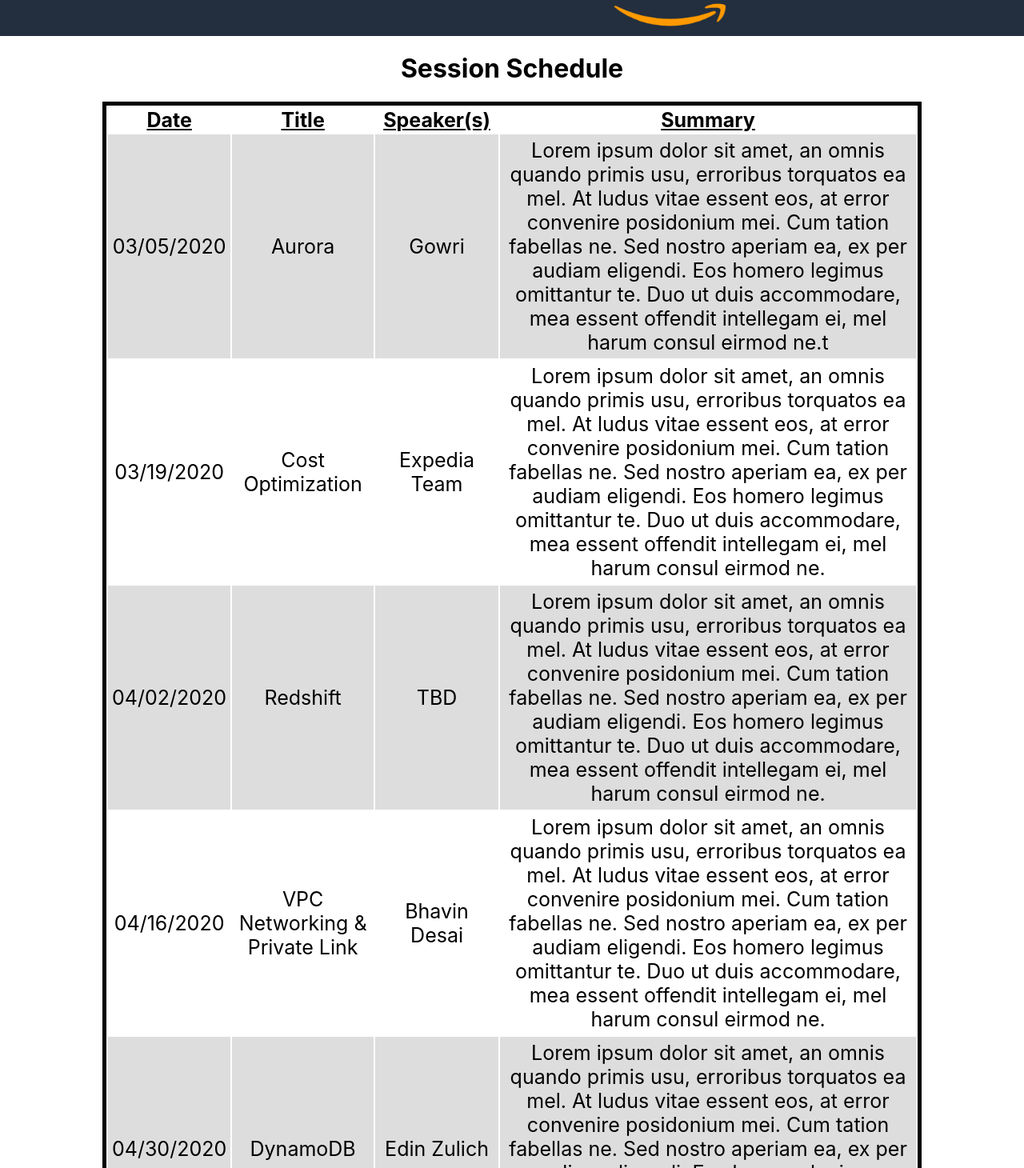
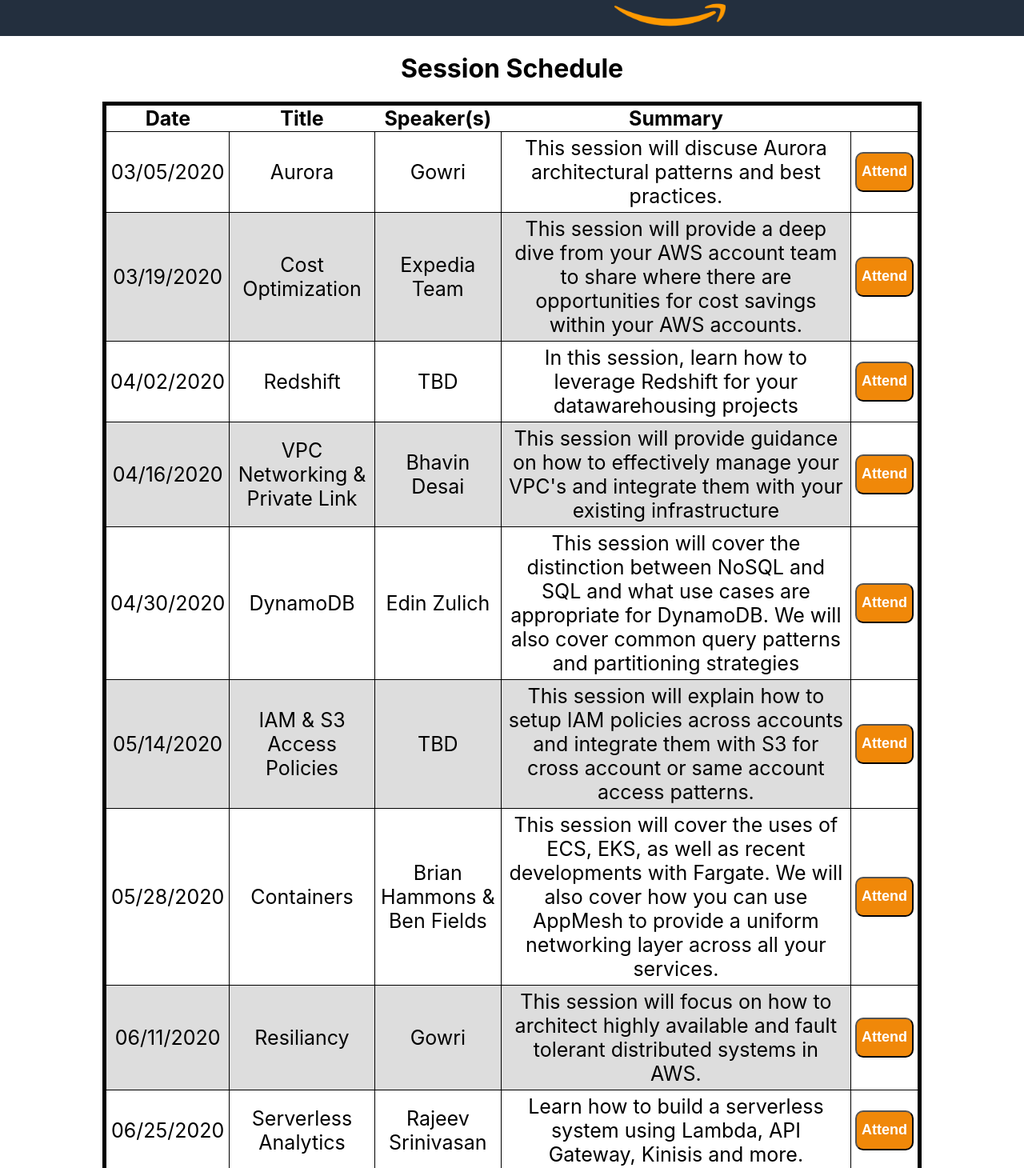
Before and after one commit to BenFields22/learnwithaws, a React (Create React App) app in the folder frontend/: page / in a window 1280 px wide. Shown: the part 70-1530 px from the top of the page at 80% size. Built offline with nearby package versions, Linux system fonts and the light colour scheme.

Commit message:
added attend functionality to site

```diff
--- a/frontend/src/App.css
+++ b/frontend/src/App.css
@@ -1,7 +1,7 @@
 
 .App{
   width: 100vw;
-  height: 100vh;
+  height: 100%;
   min-width:700px;
 }
 
@@ -36,7 +36,6 @@
 .main{
   text-align: center;
   height:89%;
-  color:purple;
 }
 
 table{
@@ -45,21 +44,44 @@
   margin-right: auto;
   text-align: center;
   width:80%;
-
+  border-collapse: collapse;
   font-size: 25px;
   border:5px solid black;
   margin-bottom:10px;
 }
 
 th{
-  text-decoration: underline;
+  text-decoration: none;
 }
 
 td{
   padding:5px;
+  margin:0;
+  border:1px solid black;
 }
 
-tr:nth-child(even) {background-color: #dddddd;}
+tr:nth-child(even) {
+  background-color: #dddddd;
+}
+
+.attendButtonColumn{
+  background-color: white;
+}
+
+.attendButton{
+  background-color: #f08809;
+  color:white;
+  font-weight: bold;
+  border-radius: 10px;
+  font-size: 18px;
+  height:50px;
+  width:100%;
+  cursor: pointer;
+}
+
+.attendButton:hover{
+
+}
 
 h2{
   text-align: center;
@@ -72,3 +94,44 @@
   text-align: center;
 
 }
+
+.MessageBackground{
+  min-width:700px;
+  top:0;
+  position: fixed;
+  width:100vw;
+  height:100%;
+  background-color: rgba(46, 44, 44, 0.4);
+}
+
+.MessageBackground .MessageBox{
+  min-width: 320px;
+  min-height: 170px;
+  position: absolute;
+  background-color: rgb(253, 253, 253);
+  width:25%;
+  height:15%;
+  border-radius: 20px;
+  text-align: center;
+  top:35%;
+  left:37%;
+  border: 1px solid black;
+}
+
+.messageText{
+  position: relative;
+  top:33%;
+  font-size: 20px;
+}
+
+.promptButton{
+  position: relative;
+  text-align: center;
+  top:45%;
+  background-color: #f08809;
+  color:white;
+  font-weight: bold;
+  border-radius: 5px;
+  height:30px;
+  cursor: pointer;
+}
--- a/frontend/src/App.js
+++ b/frontend/src/App.js
@@ -2,35 +2,136 @@
 import './App.css';
 import Title from './Title.PNG'
 
-function App() {
-  return (
-    <div className="App">
+
+
+class App extends React.Component {
+  state = {
+    showPrompt:"none",
+    message:"Thank you. Your attendance has been recorded."
+
+  };
+  handleDrawerOpen = () => {
+    this.setState({ open: true });
+  };
+
+  handleDrawerClose = () => {
+    this.setState({ open: false });
+  };
+
+  componentDidMount() {
+
+  }
+
+  addAttendance = (title,id) => {
+    this.showPrompt();
+  }
+
+  showPrompt = () => {
+    this.setState({showPrompt:"block"});
+  }
+  hidePrompt = () => {
+    this.setState({showPrompt:"none"});
+  }
+
+  render() {
+
+    return (
+      <div className="App">
       <div className="Title">
         <div className="banner">
             <img alt="AWS Logo" src={Title}/>
         </div>
 
       </div>
-      <div classname="main">
+      <div className="main">
         <h1>Session Schedule</h1>
         <table>
-          <tr><th>Date</th><th>Title</th><th>Speaker(s)</th><th>Summary</th></tr>
-          <tr><td>03/05/2020</td><td>Aurora</td><td>Gowri</td><td>Lorem ipsum dolor sit amet, an omnis quando primis usu, erroribus torquatos ea mel. At ludus vitae essent eos, at error convenire posidonium mei. Cum tation fabellas ne. Sed nostro aperiam ea, ex per audiam eligendi. Eos homero legimus omittantur te. Duo ut duis accommodare, mea essent offendit intellegam ei, mel harum consul eirmod ne.t</td></tr>
-          <tr><td>03/19/2020</td><td>Cost Optimization</td><td>Expedia Team</td><td>Lorem ipsum dolor sit amet, an omnis quando primis usu, erroribus torquatos ea mel. At ludus vitae essent eos, at error convenire posidonium mei. Cum tation fabellas ne. Sed nostro aperiam ea, ex per audiam eligendi. Eos homero legimus omittantur te. Duo ut duis accommodare, mea essent offendit intellegam ei, mel harum consul eirmod ne.</td></tr>
-          <tr><td>04/02/2020</td><td>Redshift</td><td>TBD</td><td>Lorem ipsum dolor sit amet, an omnis quando primis usu, erroribus torquatos ea mel. At ludus vitae essent eos, at error convenire posidonium mei. Cum tation fabellas ne. Sed nostro aperiam ea, ex per audiam eligendi. Eos homero legimus omittantur te. Duo ut duis accommodare, mea essent offendit intellegam ei, mel harum consul eirmod ne.</td></tr>
-          <tr><td>04/16/2020</td><td>VPC Networking & Private Link</td><td>Bhavin Desai</td><td>Lorem ipsum dolor sit amet, an omnis quando primis usu, erroribus torquatos ea mel. At ludus vitae essent eos, at error convenire posidonium mei. Cum tation fabellas ne. Sed nostro aperiam ea, ex per audiam eligendi. Eos homero legimus omittantur te. Duo ut duis accommodare, mea essent offendit intellegam ei, mel harum consul eirmod ne.</td></tr>
-          <tr><td>04/30/2020</td><td>DynamoDB</td><td>Edin Zulich</td><td>Lorem ipsum dolor sit amet, an omnis quando primis usu, erroribus torquatos ea mel. At ludus vitae essent eos, at error convenire posidonium mei. Cum tation fabellas ne. Sed nostro aperiam ea, ex per audiam eligendi. Eos homero legimus omittantur te. Duo ut duis accommodare, mea essent offendit intellegam ei, mel harum consul eirmod ne.</td></tr>
-          <tr><td>05/14/2020</td><td>IAM & S3 Access Policies</td><td>TBD</td><td>Lorem ipsum dolor sit amet, an omnis quando primis usu, erroribus torquatos ea mel. At ludus vitae essent eos, at error convenire posidonium mei. Cum tation fabellas ne. Sed nostro aperiam ea, ex per audiam eligendi. Eos homero legimus omittantur te. Duo ut duis accommodare, mea essent offendit intellegam ei, mel harum consul eirmod ne.</td></tr>
-          <tr><td>05/28/2020</td><td>Containers</td><td>Brian Hammons & Ben Fields</td><td>Lorem ipsum dolor sit amet, an omnis quando primis usu, erroribus torquatos ea mel. At ludus vitae essent eos, at error convenire posidonium mei. Cum tation fabellas ne. Sed nostro aperiam ea, ex per audiam eligendi. Eos homero legimus omittantur te. Duo ut duis accommodare, mea essent offendit intellegam ei, mel harum consul eirmod ne.</td></tr>
-          <tr><td>06/11/2020</td><td>Resiliancy</td><td>Gowri</td><td>Lorem ipsum dolor sit amet, an omnis quando primis usu, erroribus torquatos ea mel. At ludus vitae essent eos, at error convenire posidonium mei. Cum tation fabellas ne. Sed nostro aperiam ea, ex per audiam eligendi. Eos homero legimus omittantur te. Duo ut duis accommodare, mea essent offendit intellegam ei, mel harum consul eirmod ne.</td></tr>
-          <tr><td>06/25/2020</td><td>Serverless Analytics</td><td>Rajeev Srinivasan</td><td>Lorem ipsum dolor sit amet, an omnis quando primis usu, erroribus torquatos ea mel. At ludus vitae essent eos, at error convenire posidonium mei. Cum tation fabellas ne. Sed nostro aperiam ea, ex per audiam eligendi. Eos homero legimus omittantur te. Duo ut duis accommodare, mea essent offendit intellegam ei, mel harum consul eirmod ne.</td></tr>
+          <thead>
+            <tr><th>Date</th><th>Title</th><th>Speaker(s)</th><th>Summary</th><th></th></tr>
+          </thead>
+          <tbody>
+          <tr className="row">
+            <td>03/05/2020</td>
+            <td>Aurora</td>
+            <td>Gowri</td>
+            <td>This session will discuse Aurora architectural patterns and best practices.</td>
+            <td className="attendButtonColumn"><button className="attendButton" onClick = {()=>{this.addAttendance("Aurora",1)}}>Attend</button></td>
+          </tr>
+          <tr className="row">
+            <td>03/19/2020</td>
+            <td>Cost Optimization</td>
+            <td>Expedia Team</td>
+            <td>This session will provide a deep dive from your AWS account team to share where there are opportunities for cost savings within your AWS accounts.</td>
+            <td className="attendButtonColumn"><button className="attendButton" onClick = {()=>{this.addAttendance("Aurora",1)}}>Attend</button></td>
+          </tr>
+          <tr className="row">
+            <td>04/02/2020</td>
+            <td>Redshift</td>
+            <td>TBD</td>
+            <td>In this session, learn how to leverage Redshift for your datawarehousing projects</td>
+            <td className="attendButtonColumn"><button className="attendButton" onClick = {()=>{this.addAttendance("Aurora",1)}}>Attend</button></td>
+          </tr>
+          <tr className="row">
+            <td>04/16/2020</td>
+            <td>VPC Networking & Private Link</td>
+            <td>Bhavin Desai</td>
+            <td>This session will provide guidance on how to effectively manage your VPC's and integrate them with your existing infrastructure</td>
+            <td className="attendButtonColumn"><button className="attendButton" onClick = {()=>{this.addAttendance("Aurora",1)}}>Attend</button></td>
+          </tr>
+          <tr className="row">
+            <td>04/30/2020</td>
+            <td>DynamoDB</td>
+            <td>Edin Zulich</td>
+            <td>This session will cover the distinction between NoSQL and SQL and what use cases are appropriate for DynamoDB. We will also cover common query patterns and partitioning strategies</td>
+            <td className="attendButtonColumn"><button className="attendButton" onClick = {()=>{this.addAttendance("Aurora",1)}}>Attend</button></td>
+          </tr>
+          <tr className="row">
+            <td>05/14/2020</td>
+            <td>IAM & S3 Access Policies</td>
+            <td>TBD</td>
+            <td>This session will explain how to setup IAM policies across accounts and integrate them with S3 for cross account or same account access patterns.</td>
+            <td className="attendButtonColumn"><button className="attendButton" onClick = {()=>{this.addAttendance("Aurora",1)}}>Attend</button></td>
+          </tr>
+          <tr className="row">
+            <td>05/28/2020</td>
+            <td>Containers</td>
+            <td>Brian Hammons & Ben Fields</td>
+            <td>This session will cover the uses of ECS, EKS, as well as recent developments with Fargate. We will also cover how you can use AppMesh to provide a uniform networking layer across all your services.</td>
+            <td className="attendButtonColumn"><button className="attendButton" onClick = {()=>{this.addAttendance("Aurora",1)}}>Attend</button></td>
+          </tr>
+          <tr className="row">
+            <td>06/11/2020</td>
+            <td>Resiliancy</td>
+            <td>Gowri</td>
+            <td>This session will focus on how to architect highly available and fault tolerant distributed systems in AWS.</td>
+            <td className="attendButtonColumn"><button className="attendButton" onClick = {()=>{this.addAttendance("Aurora",1)}}>Attend</button></td>
+          </tr>
+          <tr className="row">
+            <td>06/25/2020</td>
+            <td>Serverless Analytics</td>
+            <td>Rajeev Srinivasan</td>
+            <td>Learn how to build a serverless system using Lambda, API Gateway, Kinisis and more. </td>
+            <td className="attendButtonColumn"><button className="attendButton" onClick = {()=>{this.addAttendance("Aurora",1)}}>Attend</button></td>
+          </tr>
+            </tbody>
         </table>
       </div>
       <h2>Contact us:</h2>
       <h2>aws-expedia-team@amazon.com</h2>
       <br/><br/>
+      <div className="MessageBackground" ref = {this.promptWindow} style={{display:this.state.showPrompt}}>
+        <div className="MessageBox">
+          <div className="messageText">
+            {
+              this.state.message
+            }
+          </div>
+          <button className="promptButton" onClick={this.hidePrompt}>Close</button>
+        </div>
+      </div>
     </div>
-  );
+    );
+  }
 }
 
 export default App;
```
Also changed, not shown: 2 other files (tests, documents, lock files or other folders).
